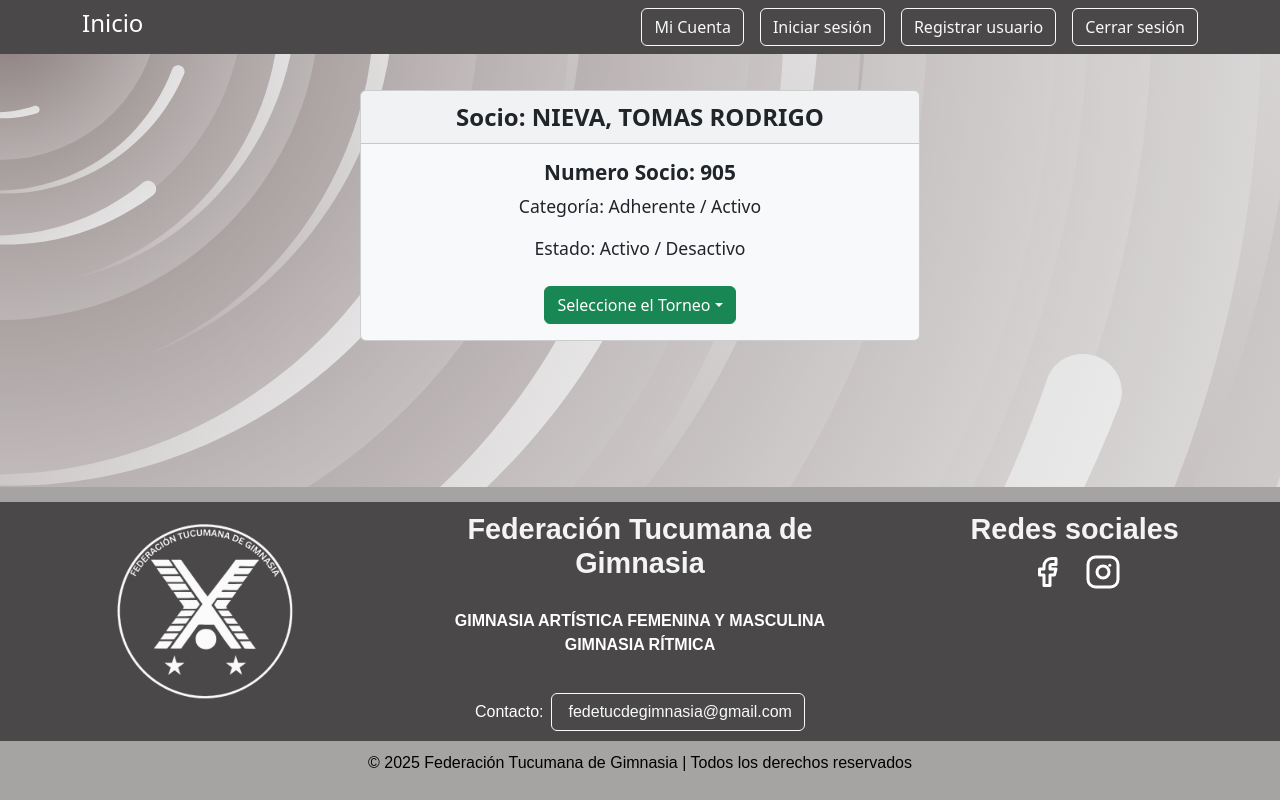
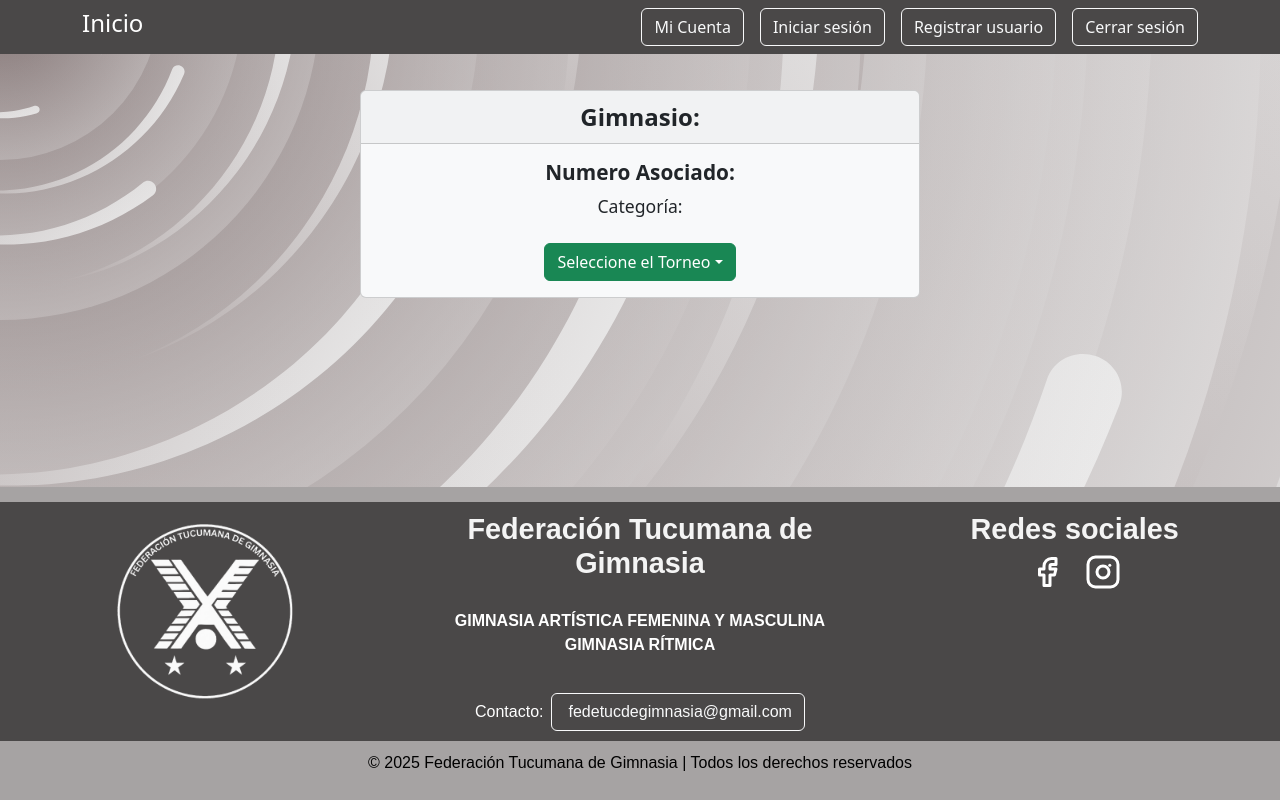
Before and after one commit to facundoCuezzo/torneosGym, a React (Vite) app: page /puntajes in a window 1280 px wide. Built offline with nearby package versions, Linux system fonts and the light colour scheme.

Commit message:
actualizacion de front

```diff
--- a/src/components/FormComp.tsx
+++ b/src/components/FormComp.tsx
@@ -29,14 +29,6 @@ export const RegisterFormComp: React.FC<Props<RegisterFormData>> = ({
       >
         <h5>Crear una nueva cuenta</h5>
         <hr />
-        <InputComp
-          controlId="RegisterEmailId"
-          label="Correo electrónico"
-          placeholder="example@email.com"
-          icon={<EnvelopeAtFill />}
-          register={register("email")}
-          error={errors.email?.message}
-        />
         <InputComp
           controlId="FullNameId"
           label="Nombre completo"
@@ -79,7 +71,6 @@ export const RegisterFormComp: React.FC<Props<RegisterFormData>> = ({
     </>
   );
 };
-
 export const LoginFormComp: React.FC<Props<LoginFormData>> = ({
   register,
   errors,
@@ -94,12 +85,12 @@ export const LoginFormComp: React.FC<Props<LoginFormData>> = ({
         <h5>Iniciar sesión</h5>
         <hr />
         <InputComp
-          controlId="LoginEmailId"
-          label="Correo electrónico"
-          placeholder="example@email.com"
+          controlId="LoginFullnameId"
+          label="Nombre completo"
+          placeholder="Juan Pérez"
           icon={<EnvelopeAtFill />}
-          register={register("email")}
-          error={errors.email?.message}
+          register={register("fullname")}
+          error={errors.fullname?.message}
         />
         <InputComp
           controlId="LoginPasswordId"
--- a/src/pages/Alumnos.tsx
+++ b/src/pages/Alumnos.tsx
@@ -22,17 +22,14 @@ export default function Alumnos() {
           className="mb-2"
         >
           <Card.Header className="text-center" style={{ fontSize: "1.5rem", fontWeight: "bold" }}>
-            Socio: NIEVA, TOMAS RODRIGO
+            Gimnasio:
           </Card.Header>
           <Card.Body className="text-center">
             <Card.Title style={{ fontSize: "1.3rem", fontWeight: "bold" }}>
-              Numero Socio: 905
+              Numero Asociado:
             </Card.Title>
             <Card.Text style={{ fontSize: "1.1rem" }}>
-              Categoría: Adherente / Activo
-            </Card.Text>
-            <Card.Text style={{ fontSize: "1.1rem" }}>
-              Estado: Activo /Desactivo
+              Categoría:
             </Card.Text>
           </Card.Body>
         </Card>
--- a/src/pages/InscripcionT.tsx
+++ b/src/pages/InscripcionT.tsx
@@ -19,17 +19,14 @@ export default function Puntajes() {
         className="mb-2"
       >
         <Card.Header className="text-center" style={{ fontSize: "1.5rem", fontWeight: "bold" }}>
-          Socio: NIEVA, TOMAS RODRIGO
+          Gimnasio:
         </Card.Header>
         <Card.Body className="text-center">
           <Card.Title style={{ fontSize: "1.3rem", fontWeight: "bold" }}>
-            Numero Socio: 905
+            Numero Asociado:
           </Card.Title>
           <Card.Text style={{ fontSize: "1.1rem" }}>
-            Categoría: Adherente / Activo
-          </Card.Text>
-          <Card.Text style={{ fontSize: "1.1rem" }}>
-            Estado: Activo / Desactivo
+            Categoría:
           </Card.Text>
           <div className="d-flex justify-content-center mt-4">
             <Dropdown>
--- a/src/pages/MiCuenta.tsx
+++ b/src/pages/MiCuenta.tsx
@@ -21,18 +21,16 @@ export default function MiCuenta() {
           className="mb-2"
         >
   <Card.Header className="text-center" style={{ fontSize: "1.5rem", fontWeight: "bold" }}>
-            Socio: NIEVA, TOMAS RODRIGO
+            Gimnasio:
           </Card.Header>
           <Card.Body className="text-center">
             <Card.Title style={{ fontSize: "1.3rem", fontWeight: "bold" }}>
-              Numero Socio: 905
+              Numero Asociado:
             </Card.Title>
             <Card.Text style={{ fontSize: "1.1rem" }}>
-              Categoría: Adherente / Activo
+              Categoría:
             </Card.Text>
-            <Card.Text style={{ fontSize: "1.1rem" }}>
-              Estado: Activo /Desactivo
-            </Card.Text>
+
           </Card.Body>
         </Card>
       ))}
--- a/src/pages/MisTorneos.tsx
+++ b/src/pages/MisTorneos.tsx
@@ -22,18 +22,16 @@ function MisTorneos() {
           className="mb-2"
         >
   <Card.Header className="text-center" style={{ fontSize: "1.5rem", fontWeight: "bold" }}>
-            Socio: NIEVA, TOMAS RODRIGO
+            Gimnasio:
           </Card.Header>
           <Card.Body className="text-center">
             <Card.Title style={{ fontSize: "1.3rem", fontWeight: "bold" }}>
-              Numero Socio: 905
+              Numero Asociado:
             </Card.Title>
             <Card.Text style={{ fontSize: "1.1rem" }}>
-              Categoría: Adherente / Activo
+              Categoría:
             </Card.Text>
-            <Card.Text style={{ fontSize: "1.1rem" }}>
-              Estado: Activo /Desactivo
-            </Card.Text>
+
           </Card.Body>
         </Card>
       ))}
--- a/src/pages/Puntajes.tsx
+++ b/src/pages/Puntajes.tsx
@@ -19,18 +19,16 @@ export default function Puntajes() {
         className="mb-2"
       >
         <Card.Header className="text-center" style={{ fontSize: "1.5rem", fontWeight: "bold" }}>
-          Socio: NIEVA, TOMAS RODRIGO
+          Gimnasio:
         </Card.Header>
         <Card.Body className="text-center">
           <Card.Title style={{ fontSize: "1.3rem", fontWeight: "bold" }}>
-            Numero Socio: 905
+            Numero Asociado:
           </Card.Title>
           <Card.Text style={{ fontSize: "1.1rem" }}>
-            Categoría: Adherente / Activo
+            Categoría:
           </Card.Text>
-          <Card.Text style={{ fontSize: "1.1rem" }}>
-            Estado: Activo / Desactivo
-          </Card.Text>
+
           <div className="d-flex justify-content-center mt-4">
             <Dropdown>
               <Dropdown.Toggle variant="success" id="dropdown-basic">
--- a/src/types/types.d.ts
+++ b/src/types/types.d.ts
@@ -1,9 +1,8 @@
 interface LoginFormData {
-  email: string;
+  fullname: string;
   password: string;
 }
 interface RegisterFormData {
-  email: string;
   fullname: string;
   password: string;
   repeatPassword: string;
--- a/src/validation/loginValidatorSchema.ts
+++ b/src/validation/loginValidatorSchema.ts
@@ -1,10 +1,9 @@
 import * as yup from "yup";
 
 const loginValidatorSchema = yup.object().shape({
-  email: yup
+  fullname: yup
     .string()
-    .email("Formato de correo electrónico inválido")
-    .required("El correo electrónico es requerido"),
+    .required("El nombre completo es requerido"),
   password: yup
     .string()
     .required("La contraseña es requerida")
--- a/src/validation/registerValidatorSchema.ts
+++ b/src/validation/registerValidatorSchema.ts
@@ -1,10 +1,6 @@
 import * as yup from "yup";
 
 const registerValidatorSchema = yup.object().shape({
-  email: yup
-    .string()
-    .email("Formato de correo electrónico inválido")
-    .required("El correo electrónico es requerido"),
   fullname: yup.string().required("El nombre completo es requerido"),
   password: yup
     .string()
```
